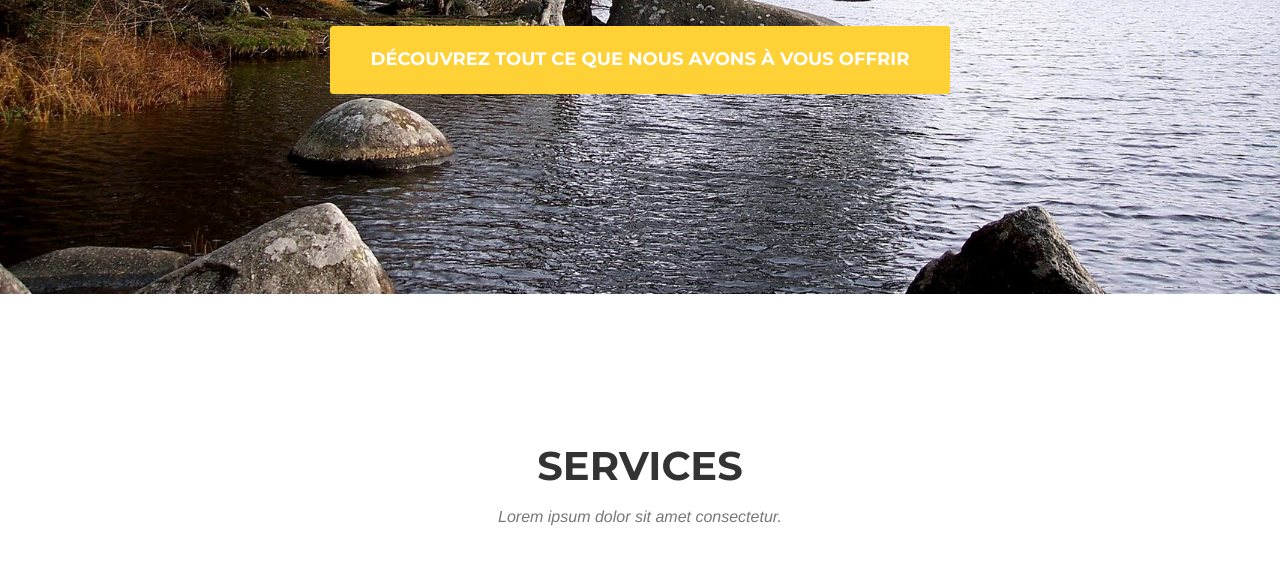
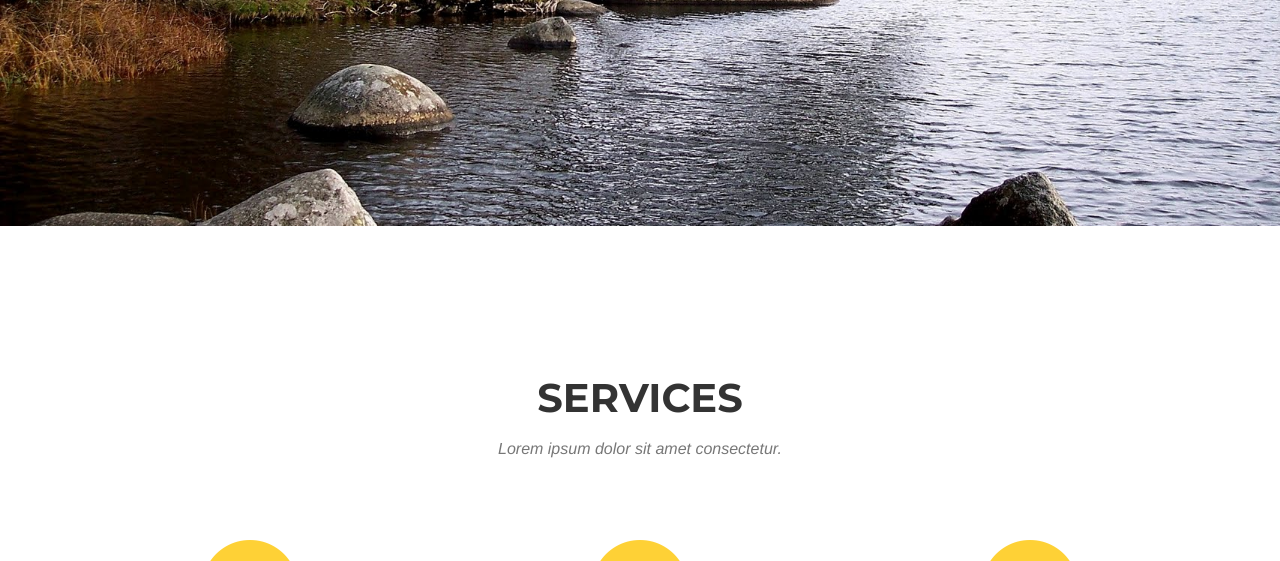
Before and after one commit to flayssac/legoupil, a plain HTML site: page index.html in a window 1280 px wide. Shown: the part 539-1100 px from the top of the page. Drawn offline with nearby package versions, Linux system fonts and the light colour scheme; a web font is replaced by a local one.

Commit message:
test commit

```diff
--- a/index.html
+++ b/index.html
@@ -83,7 +83,6 @@
             <div class="intro-text">
                 <div class="intro-lead-in">Bienvenue sur le site du Goupil</div>
                 <div class="intro-heading">Nous espérons vous voir bientôt</div>
-                <a href="#presentation" class="page-scroll btn btn-xl">Découvrez tout ce que nous avons à vous offrir</a>
             </div>
         </div>
     </header>
```
Also changed, not shown: 2 other files.
